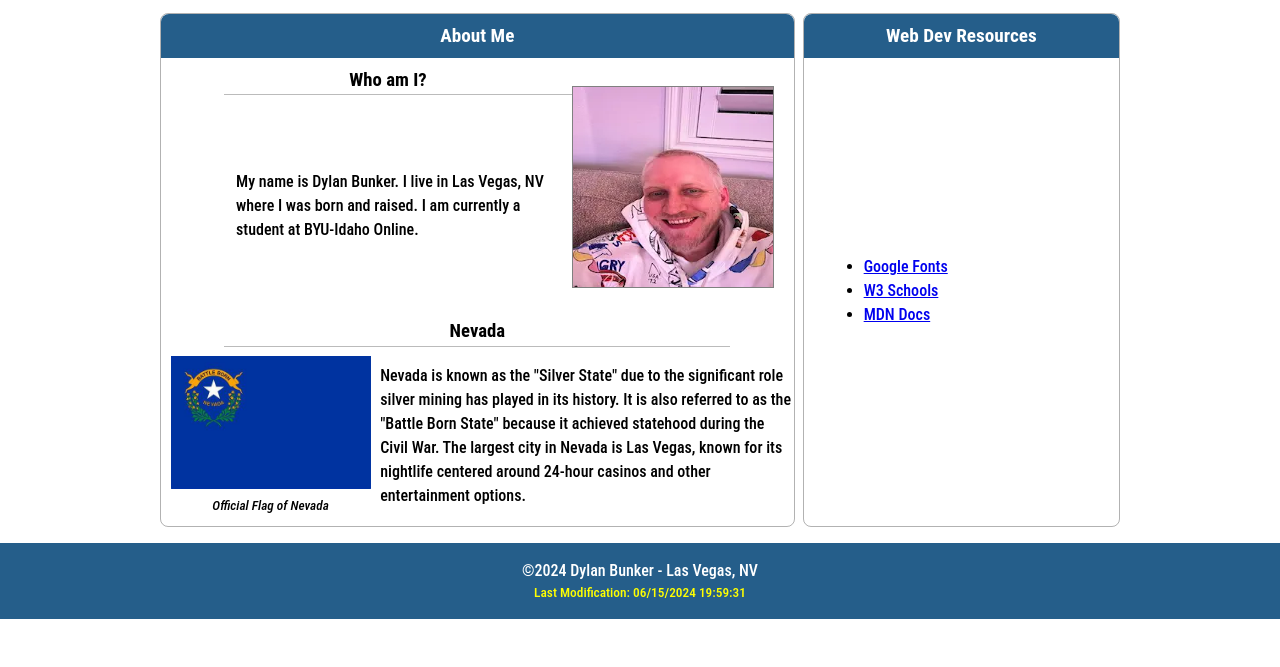
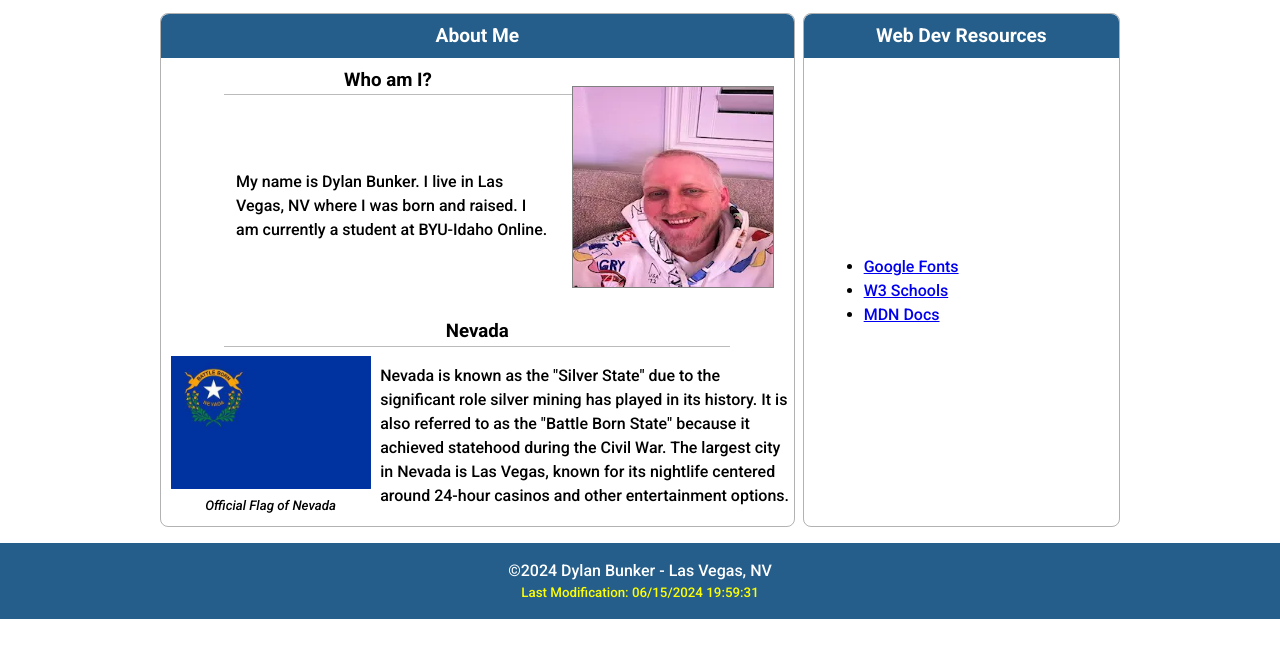
Before and after one commit to DBunker89/wdd131, a plain HTML site: page index.html in a window 1280 px wide. Shown: the part 133-800 px from the top of the page. Drawn offline with Linux system fonts and the light colour scheme; files that its build step writes are made by us from their sources; files whose address does not match are found by name.

Commit message:
week 1 homepage

```diff
--- a/styles/base.css
+++ b/styles/base.css
@@ -19,7 +19,7 @@
 
   body {
     line-height: 1.5;
-    font-family: "Roboto Condensed", sans-serif;
+    font-family: "Roboto", sans-serif;
     font-weight: 500;
     color: black;
   }
@@ -78,7 +78,7 @@
     text-decoration: none;
   }
 
-  nav:hover {
+  nav a:hover {
     color: rgb(252, 2, 2);
     font-weight: 600;
   }
```
